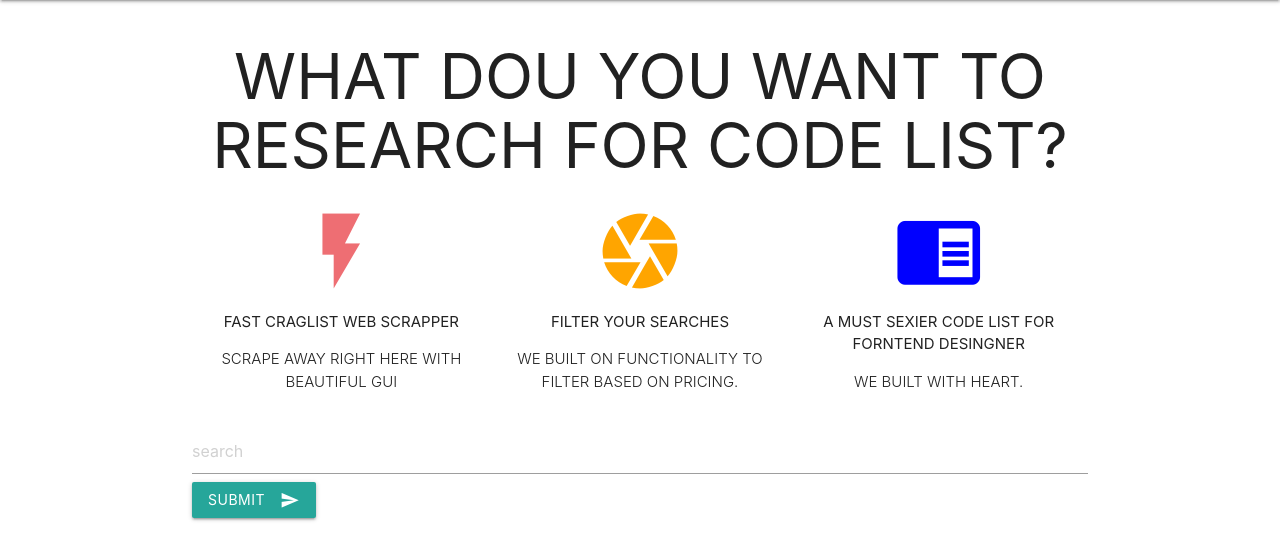
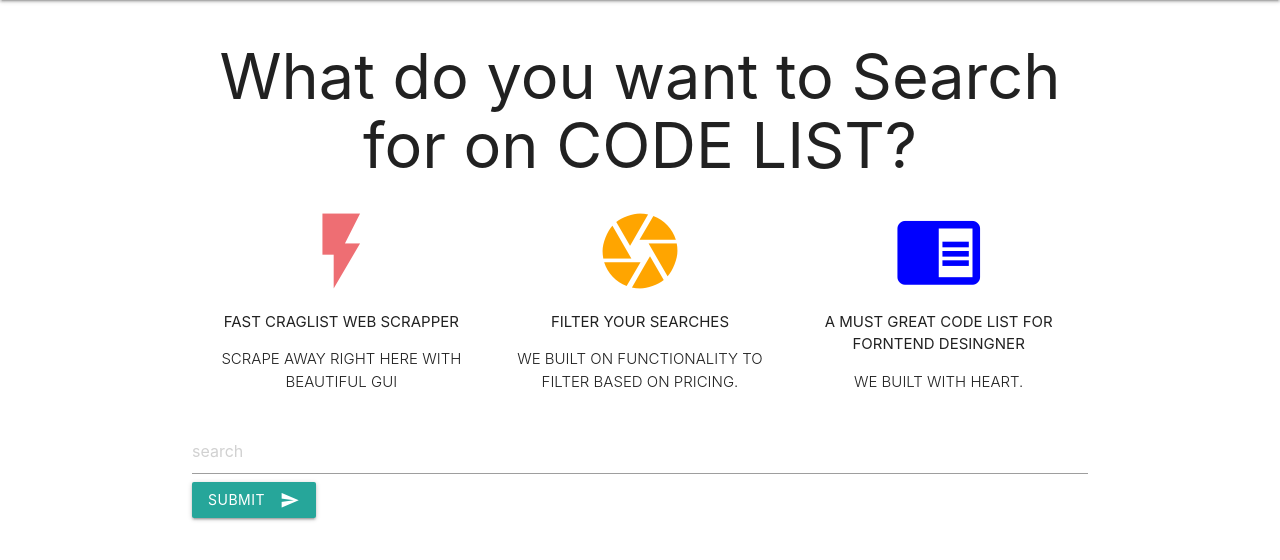
Before and after one commit to pcentric/codedaddies_list, a Django app: page / in a window 1280 px wide. Shown: the part 64-624 px from the top of the page. Run offline with Django 3.2, Linux system fonts and the light colour scheme.

Commit message:
Intial Commit

```diff
--- a/templates/base.html
+++ b/templates/base.html
@@ -31,7 +31,7 @@
     </nav>
     <div class="container">
       <h1 style="text-align: center">
-        WHAT DOU YOU WANT TO RESEARCH FOR CODE LIST?
+        What do you want to Search for on CODE LIST?
       </h1>
       <div class="row">
         <div class="col s4">
@@ -57,7 +57,7 @@
             <i class="large material-icons" style="color: blue"
               >chrome_reader_mode</i
             >
-            <p>A MUST SEXIER CODE LIST FOR FORNTEND DESINGNER</p>
+            <p>A MUST GREAT CODE LIST FOR FORNTEND DESINGNER</p>
             <p class="light center">
               WE BUILT WITH HEART.
             </p>
```
Also changed, not shown: db.sqlite3.
